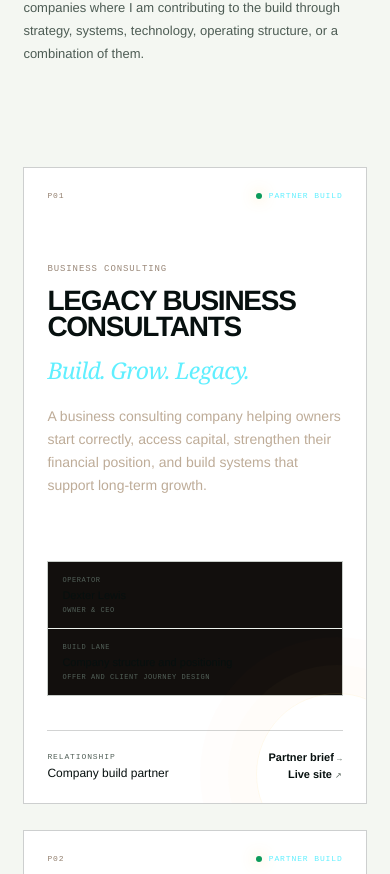
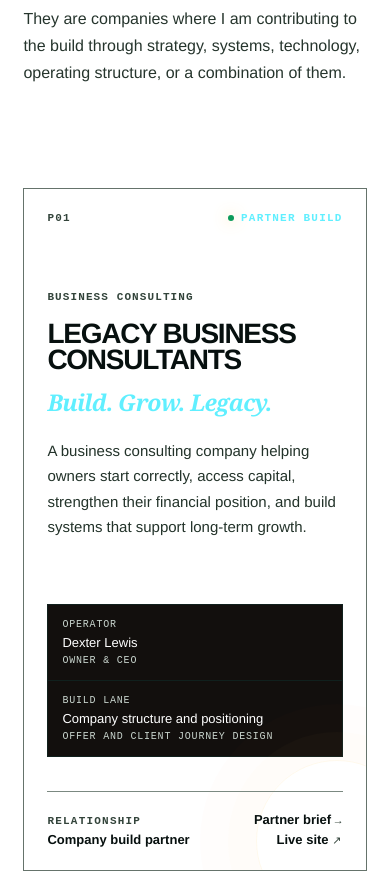
Before and after one commit to AnonymousKoo/buildwithkoo, a Next.js app: page / in a window 390 px wide. Shown: the part 5750-6624 px from the top of the page. Built offline with nearby package versions, Linux system fonts and the light colour scheme.

Commit message:
fix: raise portfolio text contrast

```diff
--- a/app/cinematic.css
+++ b/app/cinematic.css
@@ -2392,3 +2392,168 @@
     line-height: 1.25;
   }
 }
+
+/* High-contrast readability pass */
+.reveal-section,
+.reveal-section.is-visible {
+  opacity: 1;
+  transform: none;
+  transition: none;
+}
+.partner-companies {
+  color: #07100f;
+  background: #ffffff;
+}
+.partner-companies .section-index,
+.partner-companies-intro .section-index {
+  color: #075f68 !important;
+  font-size: 11px !important;
+  font-weight: 700;
+}
+.partner-companies .portfolio-section-intro h2 {
+  color: #07100f;
+}
+.partner-companies .portfolio-section-intro > div > p {
+  color: #26352d;
+  font-size: 16px;
+  line-height: 1.7;
+}
+.partner-card.partner-card-command {
+  color: #07100f;
+  background: #ffffff;
+  border-color: #65736b;
+}
+.partner-card header,
+.partner-card footer {
+  color: #25342c;
+  border-color: #7b8981;
+}
+.partner-card header span,
+.partner-card footer span,
+.partner-card-body > p:first-child {
+  color: #33443b;
+  font-size: 11px;
+  font-weight: 700;
+}
+.partner-card-body h3,
+.partner-card h3 {
+  color: #07100f;
+}
+.partner-card-body .partner-card-tagline {
+  color: #075f68;
+  font-size: 19px;
+  font-weight: 650;
+}
+.partner-card-body > p:last-child,
+.partner-card-body p {
+  color: #23332a;
+  font-size: 15px;
+  line-height: 1.7;
+}
+.partner-build-strip {
+  background: #10201d;
+  border-color: #10201d;
+}
+.partner-build-strip span,
+.partner-build-strip small {
+  color: #c9d5ce;
+  font-size: 10px;
+}
+.partner-build-strip strong {
+  color: #ffffff;
+  font-size: 13px;
+}
+.partner-card footer strong,
+.partner-card-links a {
+  color: #07100f;
+  font-size: 13px;
+  font-weight: 700;
+}
+.build-board-refined {
+  color: #ffffff;
+  background: #07100f;
+}
+.build-board-refined .section-index,
+.build-board-refined .build-board-number,
+.build-board-refined .build-board-name span {
+  color: #60efff !important;
+  font-size: 10px;
+  font-weight: 700;
+}
+.build-board-refined .build-board-intro h2,
+.build-board-intro h2 {
+  color: #ffffff;
+}
+.build-board-refined .build-board-intro > div > p,
+.build-board-intro p {
+  color: #e4ebe7;
+  font-size: 16px;
+  line-height: 1.7;
+}
+.build-board-refined .build-board-list,
+.build-board-refined .build-board-list article {
+  border-color: #526159;
+}
+.build-board-refined .build-board-name h3,
+.build-board-name h3 {
+  color: #ffffff;
+  font-size: clamp(25px, 2.2vw, 38px);
+}
+.build-board-refined .build-board-list article > p,
+.build-board-list article > p {
+  color: #e6ede9;
+  font-size: 15px;
+  line-height: 1.7;
+}
+.build-board-action strong {
+  color: #99ff61;
+  border-color: #99ff61;
+  font-size: 10px;
+}
+.build-board-action a {
+  color: #ffffff;
+  font-size: 13px;
+  font-weight: 700;
+}
+.portfolio-thesis-lead > p:last-child,
+.portfolio-principles p,
+.build-system-intro p,
+.build-system-stages p,
+.venture-card-main .venture-card-outcome-copy {
+  color: #d8e1dc;
+}
+.venture-card-main .venture-card-outcome-copy,
+.portfolio-principles p,
+.build-system-stages p {
+  font-size: 14px;
+}
+.site-footer p,
+.site-footer a {
+  color: #e0e8e3;
+}
+@media (max-width: 700px) {
+  .partner-card-body > p:last-child,
+  .partner-card-body p,
+  .build-board-refined .build-board-list article > p,
+  .build-board-list article > p {
+    font-size: 15px;
+  }
+  .build-board-refined .build-board-name h3,
+  .build-board-name h3 {
+    font-size: 28px;
+  }
+}
+
+.build-board-refined .build-board-action strong {
+  color: #99ff61 !important;
+  border-color: rgba(153, 255, 97, 0.62) !important;
+  background: rgba(153, 255, 97, 0.06) !important;
+}
+.build-board-refined .build-board-action a {
+  color: #ffffff !important;
+  font-size: 13px !important;
+  font-weight: 750 !important;
+}
+.build-board-refined .build-board-action a:hover {
+  color: #99ff61 !important;
+}
```
